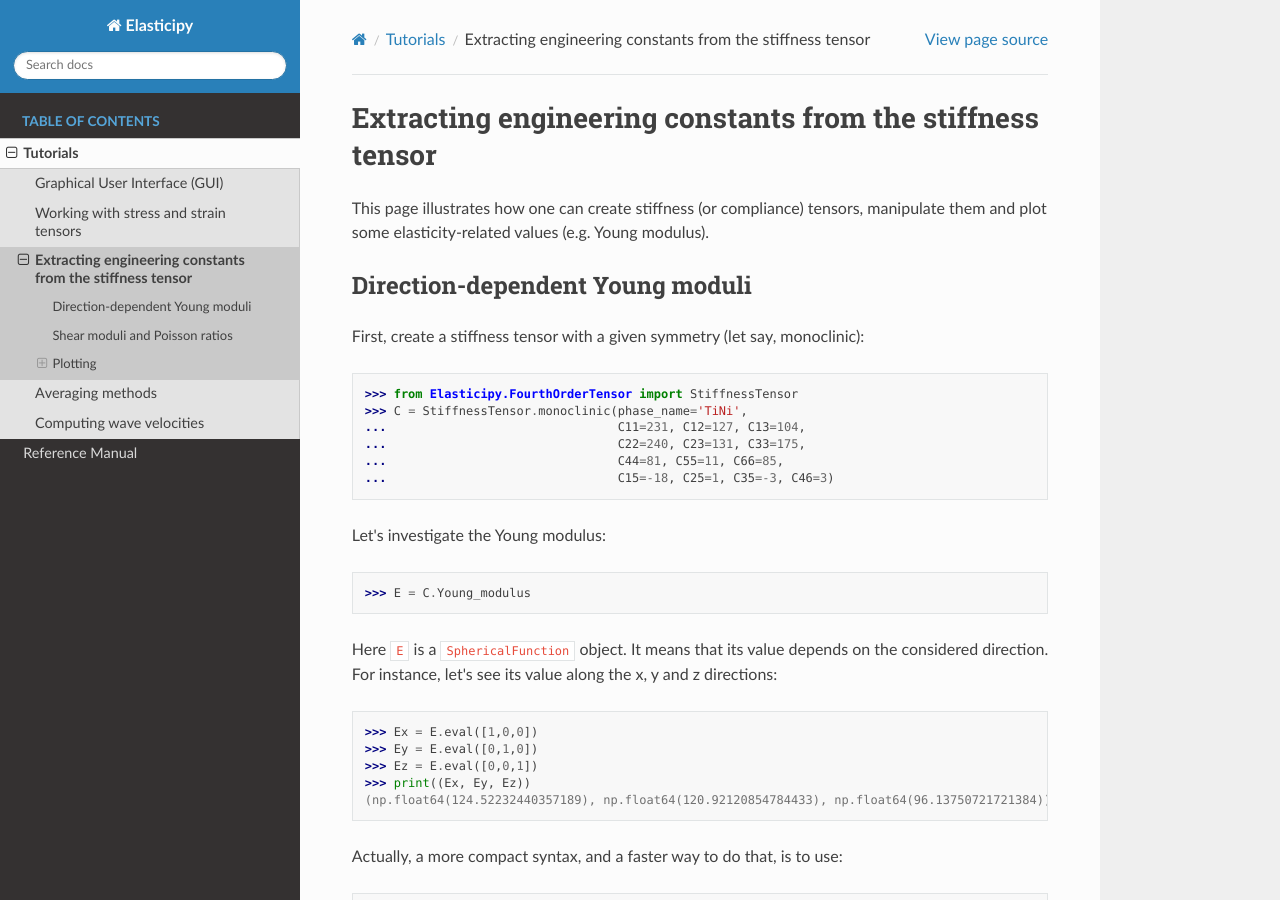
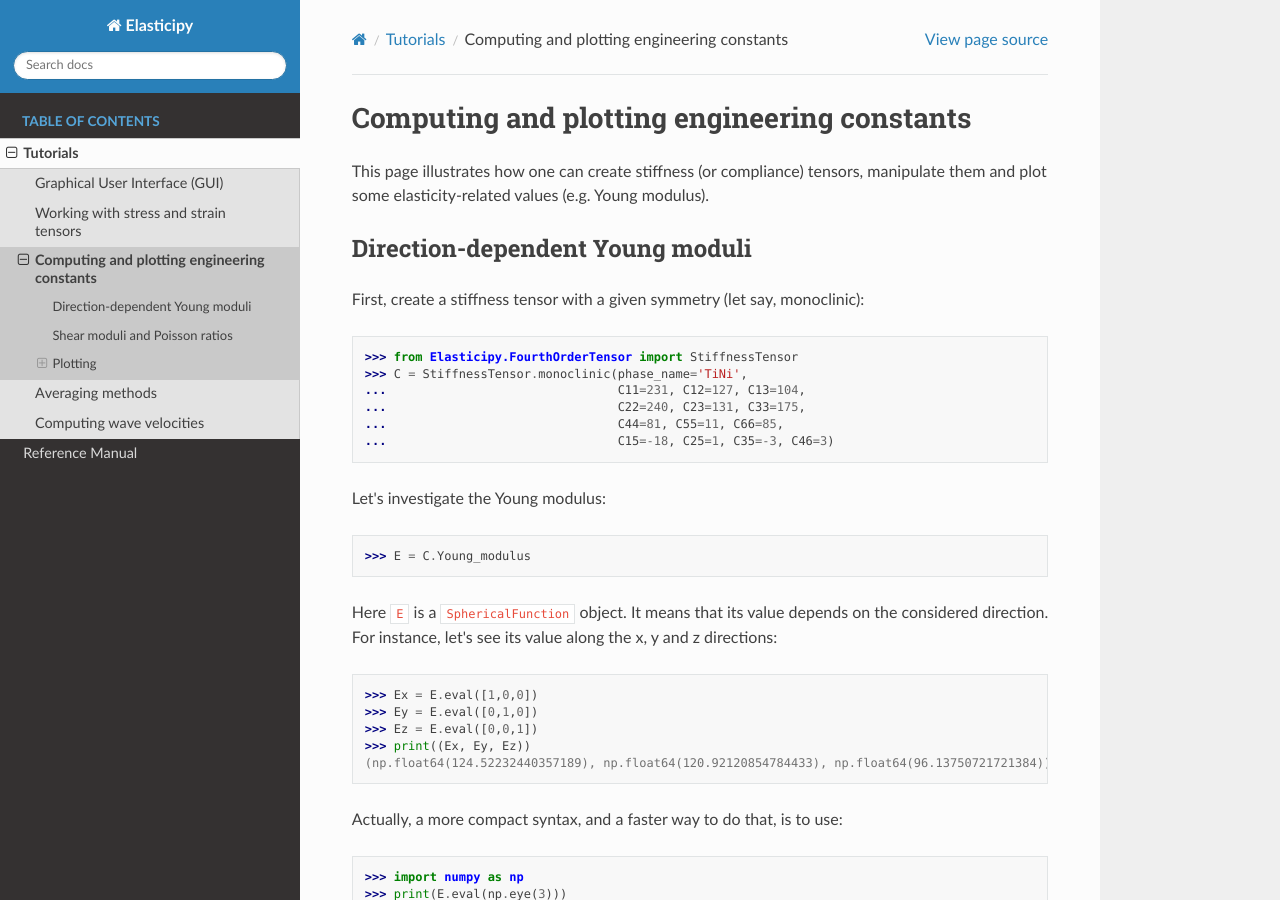
Before and after one commit to DorianDepriester/Elasticipy, a Sphinx documentation site: the page built from docs/source/Tutorial_StiffnessTensor.rst, in a window 1280 px wide and 900 px high. Built offline with Sphinx 7.4.7 and the Read the Docs theme 3.1.0, drawn with Linux system fonts in a browser that asks for light colours.

Commit message:
Change section name to emphasize 'plotting'

```diff
--- a/docs/source/Tutorial_StiffnessTensor.rst
+++ b/docs/source/Tutorial_StiffnessTensor.rst
@@ -1,5 +1,5 @@
-Extracting engineering constants from the stiffness tensor
-==========================================================
+Computing and plotting engineering constants
+============================================
 
 
 This page illustrates how one can create stiffness (or compliance) tensors, manipulate them and plot some
```
